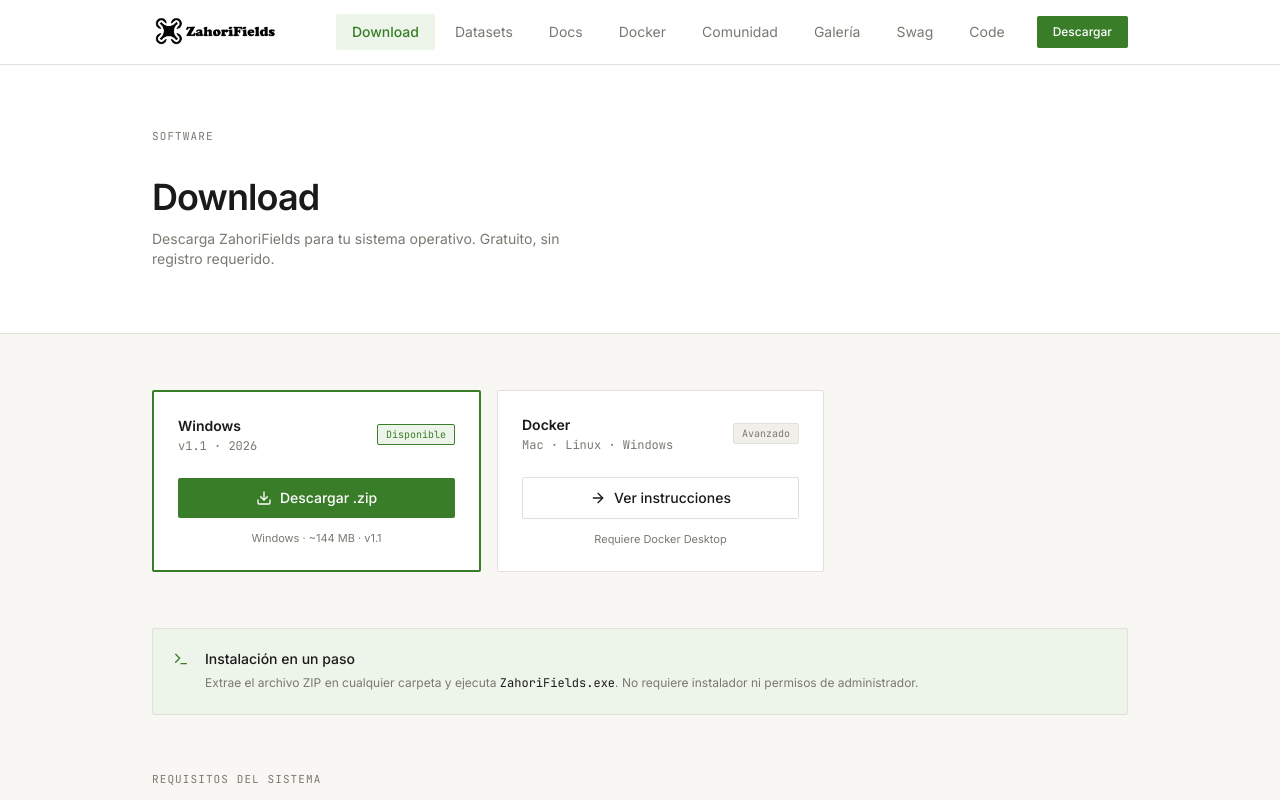
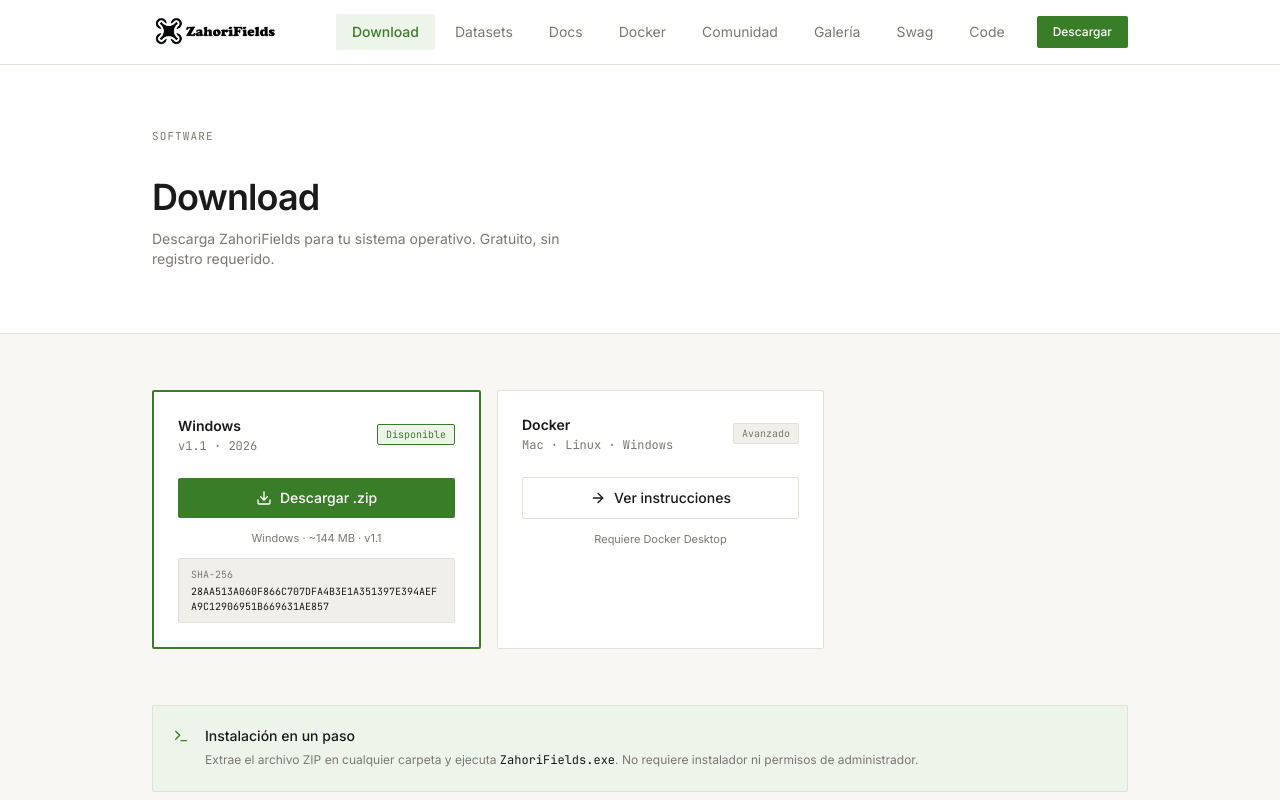
Before and after one commit to vacashot/zahorifields-web, a React (Vite) app: page /download in a window 1280 px wide. Shown: the top 800 px of the page. Built offline with nearby package versions, Linux system fonts and the light colour scheme.

Commit message:
Add SHA-256 checksum to download page

```diff
--- a/src/pages/Download.jsx
+++ b/src/pages/Download.jsx
@@ -50,6 +50,10 @@
               Descargar .zip
             </a>
             <p className="text-[11px] text-muted mt-3 text-center">Windows · ~144 MB · v1.1</p>
+            <div className="mt-3 bg-surface-2 border border-border rounded-sm px-3 py-2">
+              <p className="text-[10px] font-mono text-muted mb-0.5">SHA-256</p>
+              <p className="text-[10px] font-mono text-text break-all select-all">28AA513A060F866C707DFA4B3E1A351397E394AEFA9C12906951B669631AE857</p>
+            </div>
           </div>
 
           {/* Docker */}
```
